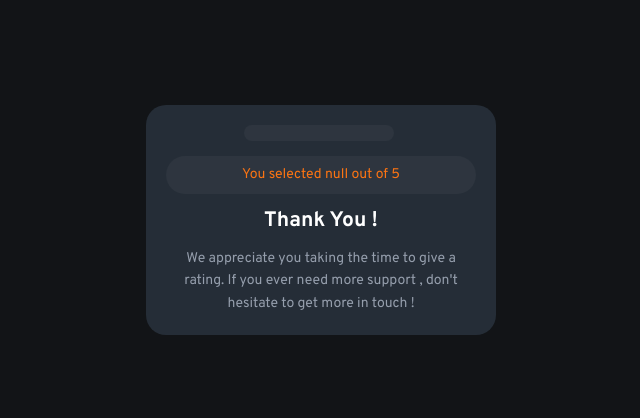
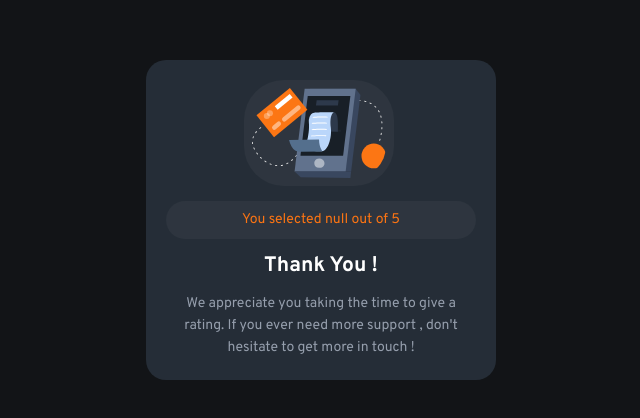
Before and after one commit to elma0101/RatingCard, a plain HTML site: page ThankYou.html in a window 1280 px wide. Shown: the part 180-598 px from the top of the page, without its empty margins (319-959 px from the left). Drawn offline with Linux system fonts and the light colour scheme; the site is published under a folder, as on GitHub Pages, so addresses that start at the root find nothing.

Commit message:
Update ThankYou.html

```diff
--- a/ThankYou.html
+++ b/ThankYou.html
@@ -19,7 +19,7 @@
     <!--Rating Card-->
     <div class="card">
         <div id="ctn2" class="container" >
-            <img src="/Starter file - Rating component/Rating component/images/illustration-thank-you.svg" alt="" id="thankyou">
+            <img src="./Starter file - Rating component/Rating component/images/illustration-thank-you.svg" alt="" id="thankyou">
             <p id="changedText">you selected 0 out of 5</p>
             <h2>Thank You !</h2>
             <p>We appreciate you taking the time to give a rating. If you ever need more support , don't hesitate to get more in touch !</p>
```
